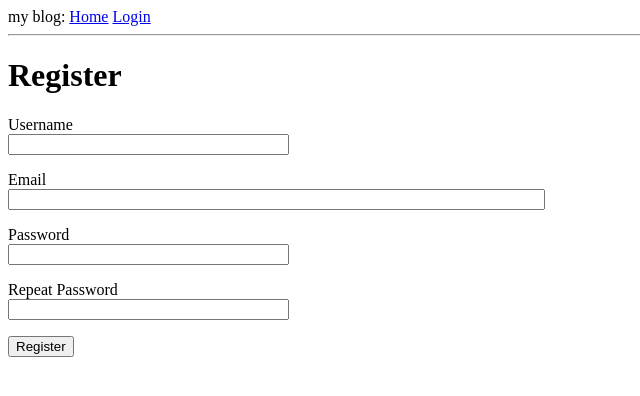
After one commit to wilsonzhang6/CMPE-131-Grp10, a Flask app: page /register in a window 1280 px wide. The commit adds this page. Shown: the top 396 px of the page, without its empty margins (0-640 px from the left). Run offline with Flask 2, Linux system fonts and the light colour scheme.

Commit message:
Add login pages

```diff
--- a/app/__init__.py
+++ b/app/__init__.py
@@ -1,10 +1,15 @@
 from flask import Flask
 from config import Config
 from flask_sqlalchemy import SQLAlchemy
+from flask_login import LoginManager
 
 app = Flask(__name__)
 app.config.from_object(Config)
 
 db = SQLAlchemy(app)
 
+login = LoginManager(app)
+# right side is the function that's called to login users
+login.login_view = 'login'
+
 from app import routes, models
--- a/app/forms.py
+++ b/app/forms.py
@@ -1,9 +1,28 @@
 from flask_wtf import FlaskForm
 from wtforms import StringField, PasswordField, BooleanField, SubmitField
-from wtforms.validators import DataRequired
+from wtforms.validators import ValidationError, DataRequired, Email, EqualTo
+from app.models import User
 
 class LoginForm(FlaskForm):
     username = StringField('Username', validators=[DataRequired()])
     password = PasswordField('Password', validators=[DataRequired()])
     remember_me = BooleanField('Remember Me')
     submit = SubmitField('Sign In')
+
+class RegistrationForm(FlaskForm):
+    username = StringField('Username', validators=[DataRequired()])
+    email = StringField('Email', validators=[DataRequired(), Email()])
+    password = PasswordField('Password', validators=[DataRequired()])
+    password2 = PasswordField(
+        'Repeat Password', validators=[DataRequired(), EqualTo('password')])
+    submit = SubmitField('Register')
+
+    def validate_username(self, username):
+        user = User.query.filter_by(username=username.data).first()
+        if user is not None:
+            raise ValidationError('Please use a different username.')
+
+    def validate_email(self, email):
+        user = User.query.filter_by(email=email.data).first()
+        if user is not None:
+            raise ValidationError('Please use a different email address.')
--- a/app/routes.py
+++ b/app/routes.py
@@ -1,11 +1,19 @@
 from flask import render_template, flash, redirect, url_for
 from app import app
+from app import db
 from app.forms import LoginForm
+from app.forms import RegistrationForm
+from app.models import User
+from flask_login import current_user, login_user
+from flask_login import logout_user
+from flask_login import login_required
+from flask import request
+from werkzeug.urls import url_parse
 
 @app.route('/')
 @app.route('/index')
+@login_required
 def index():
-    user = {'username': 'Miguel'}
     posts = [
         {
             'author': {'username': 'John'},
@@ -16,14 +24,44 @@ def index():
             'body': 'The Avengers movie was so cool!'
         }
     ]
-    return render_template('index.html', title='Home', user=user, posts=posts)
+    return render_template('index.html', title='Home', posts=posts)
 
-# method accepts GET and POST requests
 @app.route('/login', methods=['GET', 'POST'])
 def login():
+    if current_user.is_authenticated:
+        return redirect(url_for('index'))
+
     form = LoginForm()
     if form.validate_on_submit():
-        flash('Login requested for user {}, remember_me={}'.format(
-            form.username.data, form.remember_me.data))
+        # look at first result first()
+        user = User.query.filter_by(username=form.username.data).first()
+        if user is None or not user.check_password(form.password.data):
+            flash('Invalid username or password')
+            return redirect(url_for('login'))
+        login_user(user, remember=form.remember_me.data)
+        # return to page before user got asked to login
+        next_page = request.args.get('next')
+        if not next_page or url_parse(next_page).netloc != '':
+            next_page = url_for('index')
+
+        return redirect(next_page)
+    return render_template('login.html', title='Sign in', form=form)
+
+@app.route('/logout')
+def logout():
+    logout_user()
+    return redirect(url_for('index'))
+
+@app.route('/register', methods=['GET', 'POST'])
+def register():
+    if current_user.is_authenticated:
         return redirect(url_for('index'))
-    return render_template('login.html', title='Sign In', form=form)
+    form = RegistrationForm()
+    if form.validate_on_submit():
+        user = User(username=form.username.data, email=form.email.data)
+        user.set_password(form.password.data)
+        db.session.add(user)
+        db.session.commit()
+        flash('Congratulations, you are now a registered user!')
+        return redirect(url_for('login'))
+    return render_template('register.html', title='Register', form=form)
--- a/app/templates/base.html
+++ b/app/templates/base.html
@@ -7,11 +7,15 @@
         {% endif %}
     </head>
     <body>
-		<div>
-			my blog:
-			<a href="{{ url_for('index') }}">Home</a>
-			<a href="{{ url_for('login') }}">Login</a>
-		</div>
+        <div>
+        my blog:
+            <a href="{{ url_for('index') }}">Home</a>
+            {% if current_user.is_anonymous %}
+            <a href="{{ url_for('login') }}">Login</a>
+            {% else %}
+            <a href="{{ url_for('logout') }}">Logout</a>
+            {% endif %}
+        </div>
         <hr>
         {% with messages = get_flashed_messages() %}
         {% if messages %}
--- a/app/templates/index.html
+++ b/app/templates/index.html
@@ -1,8 +1,9 @@
 {% extends "base.html" %}
 
 {% block content %}
-    <h1>Hi, {{ user.username }}!</h1>
+    <!-- current_user is a property of flask-login -->
+    <h1>Hi, {{ current_user.username }}!</h1>
     {% for post in posts %}
     <div><p>{{ post.author.username }} says: <b>{{ post.body }}</b></p></div>
     {% endfor %}
-{% endblock %}
+{% endblock %}:w
--- a/app/templates/login.html
+++ b/app/templates/login.html
@@ -14,5 +14,6 @@
         </p>
         <p>{{ form.remember_me() }} {{ form.remember_me.label }}</p>
         <p>{{ form.submit() }}</p>
+         <p>New User? <a href="{{ url_for('register') }}">Click to Register!</a></p>
     </form>
 {% endblock %}
--- /dev/null
+++ b/app/templates/register.html
@@ -0,0 +1,37 @@
+{% extends "base.html" %}
+
+{% block content %}
+    <h1>Register</h1>
+    <form action="" method="post">
+        {{ form.hidden_tag() }}
+        <p>
+            {{ form.username.label }}<br>
+            {{ form.username(size=32) }}<br>
+            {% for error in form.username.errors %}
+            <span style="color: red;">[{{ error }}]</span>
+            {% endfor %}
+        </p>
+        <p>
+            {{ form.email.label }}<br>
+            {{ form.email(size=64) }}<br>
+            {% for error in form.email.errors %}
+            <span style="color: red;">[{{ error }}]</span>
+            {% endfor %}
+        </p>
+        <p>
+            {{ form.password.label }}<br>
+            {{ form.password(size=32) }}<br>
+            {% for error in form.password.errors %}
+            <span style="color: red;">[{{ error }}]</span>
+            {% endfor %}
+        </p>
+        <p>
+            {{ form.password2.label }}<br>
+            {{ form.password2(size=32) }}<br>
+            {% for error in form.password2.errors %}
+            <span style="color: red;">[{{ error }}]</span>
+            {% endfor %}
+        </p>
+        <p>{{ form.submit() }}</p>
+    </form>
+{% endblock %}
```
Also changed, not shown: app/models.py (+15 -2 lines).
